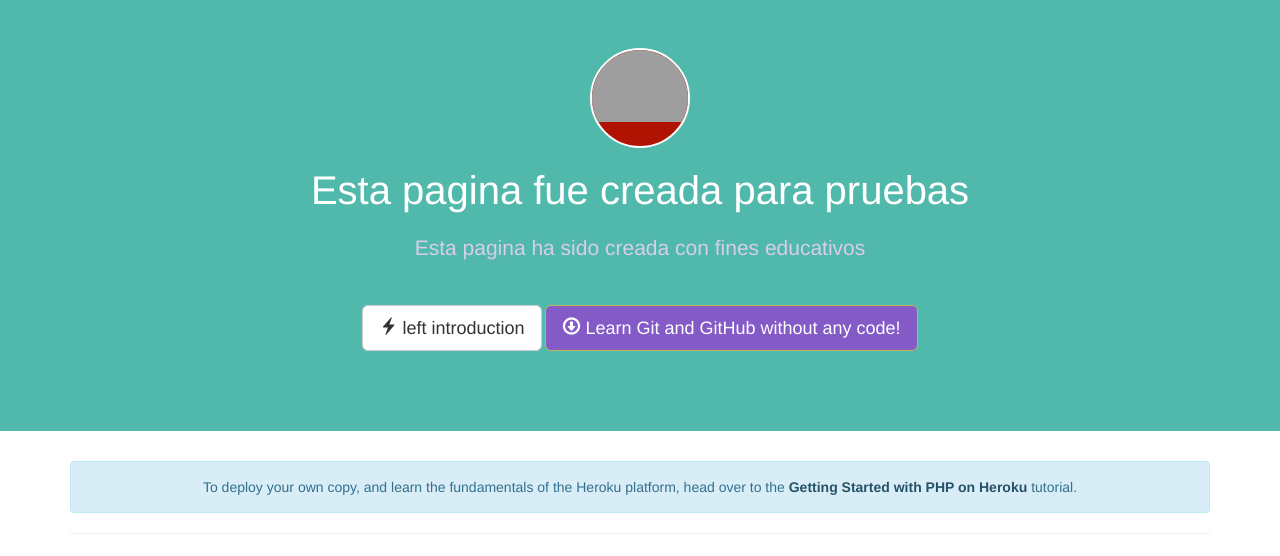
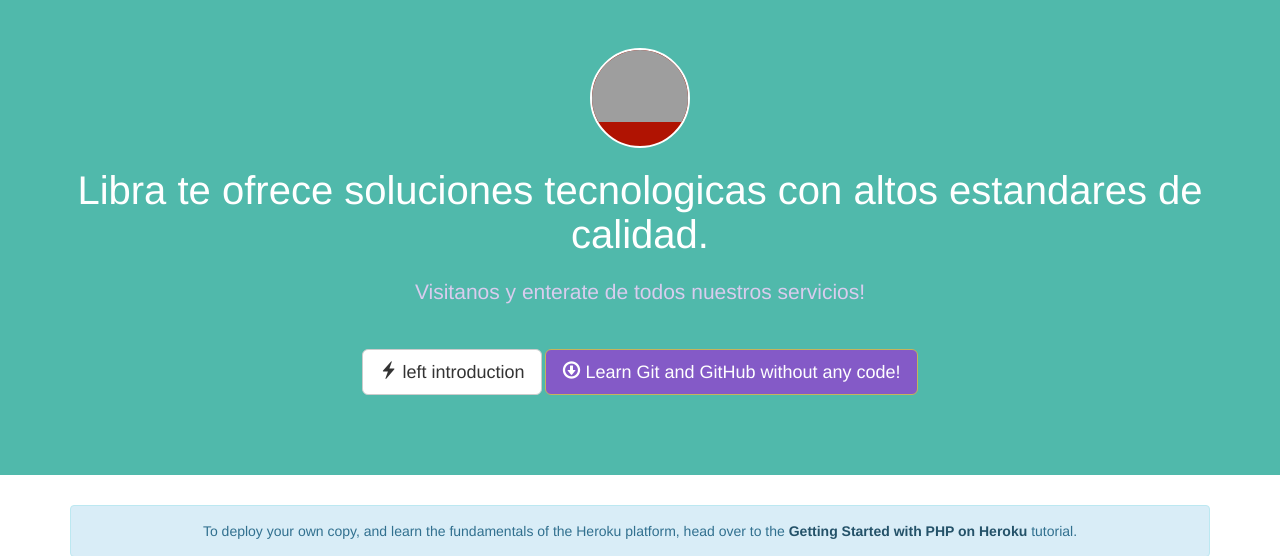
Before and after one commit to jesusrring/TestDohko, a PHP site: template web/views/index.twig in a window 1280 px wide. Shown: the part 51-607 px from the top of the page. Run offline with PHP 8.4, Linux system fonts and the light colour scheme; the template is opened without the code that fills it, so the values that code supplies are empty; some libraries are stand-ins or nearby versions; grey boxes are pictures that could not be loaded.

Commit message:
Update index.twig
descripcion de pagina

```diff
--- a/web/views/index.twig
+++ b/web/views/index.twig
@@ -6,8 +6,8 @@
     <a href="/" class="lang-logo">
       <img src="https://www.muycomputerpro.com/wp-content/uploads/2019/06/facebook-libra-criptomoneda.jpg">
     </a>
-    <h1>Esta pagina fue creada para pruebas</h1>
-    <p>Esta pagina ha sido creada con fines educativos</p>
+    <h1>Libra te ofrece soluciones tecnologicas con altos estandares de calidad.</h1>
+    <p>Visitanos y enterate de todos nuestros servicios!</p>
     <a type="button" class="btn btn-lg btn-default" href="https://devcenter.heroku.com/articles/getting-started-with-php"><span class="glyphicon glyphicon-flash"></span> left introduction</a>
     <a type="button" class="btn btn-lg btn-primary" href="https://github.com/heroku/php-getting-started"><span class="glyphicon glyphicon-download"></span> Learn Git and GitHub without any code! </a>
   </div>
```
